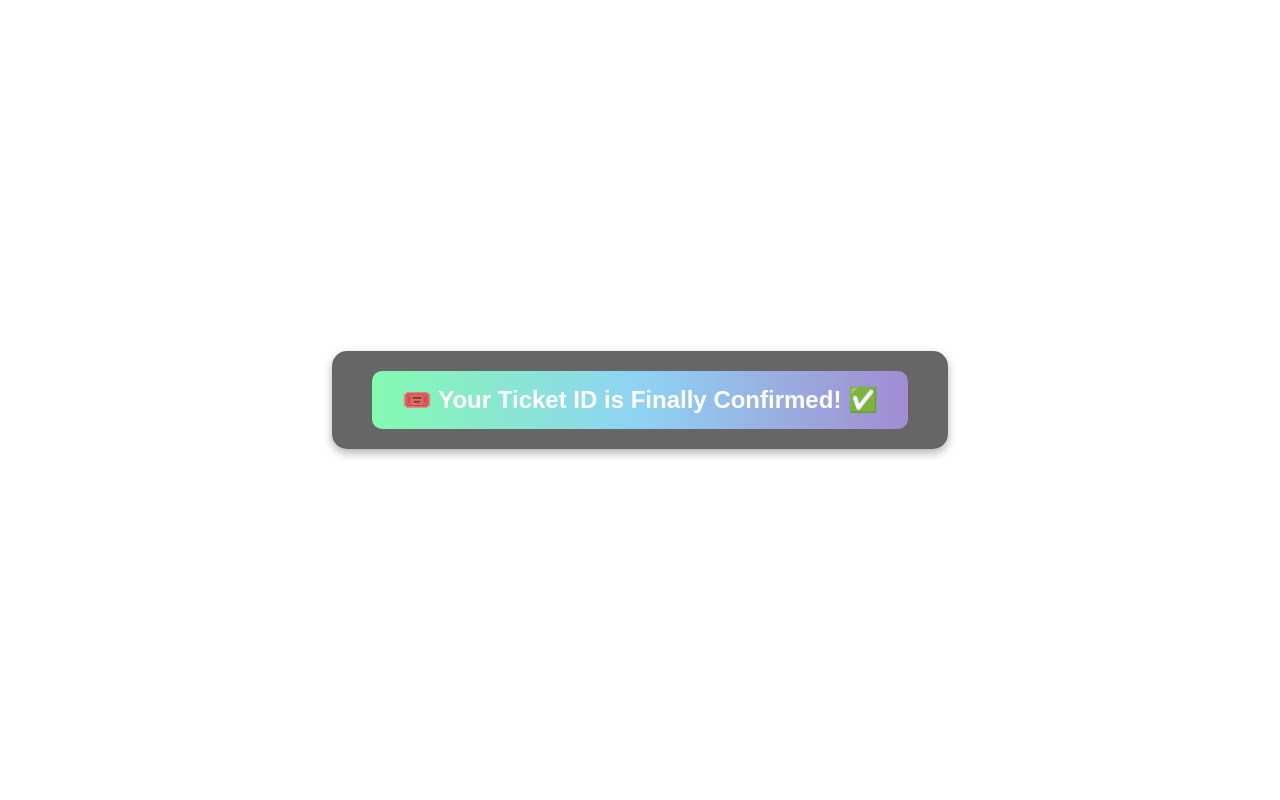
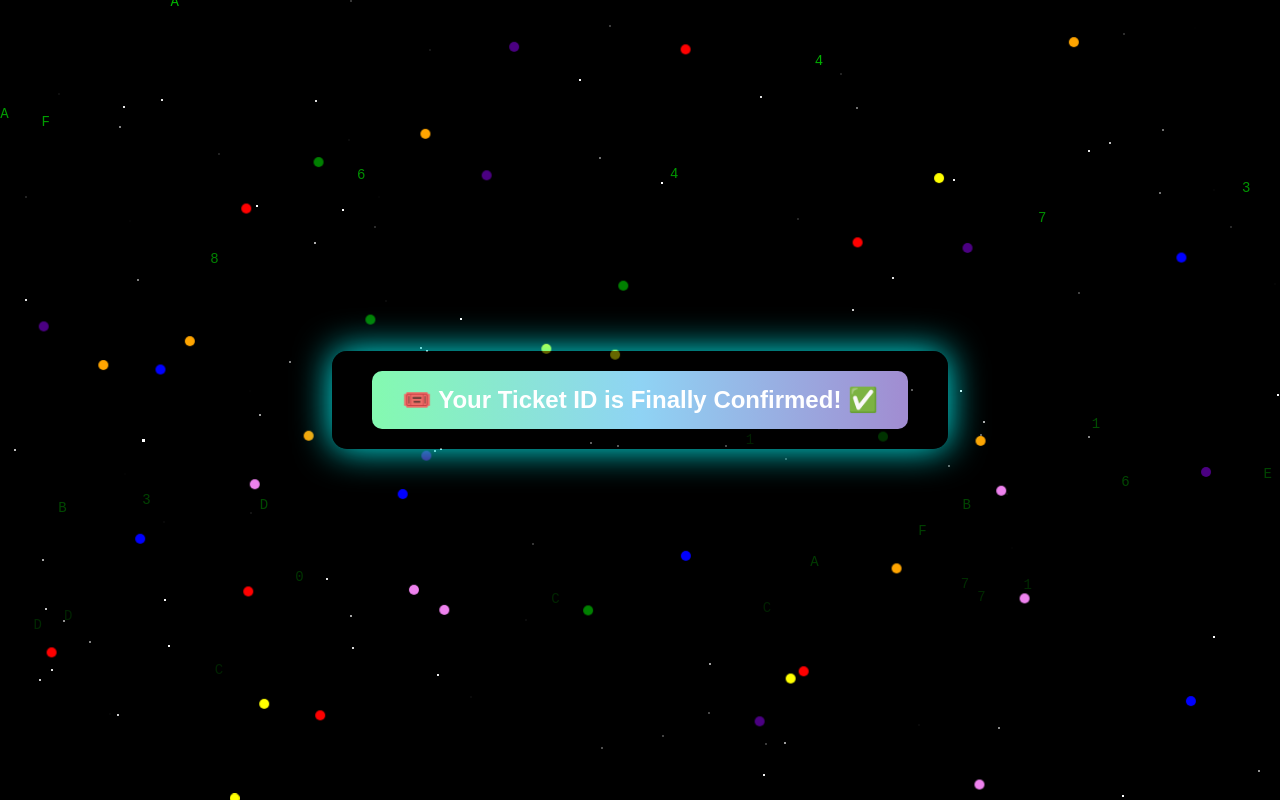
Before and after one commit to survi09mukherjee/confirm, a plain HTML site: page index.htm in a window 1280 px wide. Drawn offline with Linux system fonts and the light colour scheme.

Commit message:
index.htm

```diff
--- a/index.htm
+++ b/index.htm
@@ -14,18 +14,22 @@
             align-items: center;
             justify-content: center;
             height: 100vh;
-            background: url('background.gif') no-repeat center center fixed;
-            background-size: cover;
+            overflow: hidden;
+            background: black;
+            position: relative;
         }
 
+        /* Ticket Confirmation Box */
         .confirmation-box {
             background: rgba(0, 0, 0, 0.6);
             padding: 20px 40px;
             border-radius: 15px;
-            box-shadow: 0 4px 10px rgba(0, 0, 0, 0.3);
+            box-shadow: 0 4px 20px rgba(0, 255, 255, 0.8);
+            position: relative;
+            z-index: 5;
+            animation: glowPulse 2s infinite alternate;
         }
 
-        /* Gradient Bar */
         .gradient-bar {
             display: inline-block;
             padding: 15px 30px;
@@ -41,15 +45,168 @@
             50% { background: linear-gradient(90deg, #84fab0, #8fd3f4, #a18cd1); }
             100% { background: linear-gradient(90deg, #ff9a9e, #fad0c4, #ffdde1); }
         }
+
+        @keyframes glowPulse {
+            0% { box-shadow: 0 0 20px rgba(0, 255, 255, 0.8); }
+            100% { box-shadow: 0 0 40px rgba(0, 255, 255, 1); }
+        }
+
+        /* Twinkling Stars */
+        .stars {
+            position: absolute;
+            width: 100%;
+            height: 100%;
+            overflow: hidden;
+            top: 0;
+            left: 0;
+            z-index: 1;
+        }
+
+        .star {
+            position: absolute;
+            width: 2px;
+            height: 2px;
+            background: white;
+            opacity: 0;
+            animation: twinkle 5s infinite ease-in-out;
+        }
+
+        @keyframes twinkle {
+            0%, 100% { opacity: 0; transform: scale(1); }
+            50% { opacity: 1; transform: scale(1.5); }
+        }
+
+        /* Floating Particles */
+        .particles {
+            position: absolute;
+            width: 100%;
+            height: 100%;
+            overflow: hidden;
+            z-index: 2;
+        }
+
+        .particle {
+            position: absolute;
+            width: 10px;
+            height: 10px;
+            border-radius: 50%;
+            opacity: 0.8;
+            animation: floatAnimation 8s infinite linear;
+        }
+
+        @keyframes floatAnimation {
+            0% { transform: translate(0, 0); opacity: 1; }
+            25% { transform: translate(50px, -80px); }
+            50% { transform: translate(-50px, 80px); }
+            75% { transform: translate(80px, -50px); }
+            100% { transform: translate(-80px, 50px); opacity: 1; }
+        }
+
+        /* Falling Matrix Code */
+        .matrix-code {
+            position: absolute;
+            width: 100%;
+            height: 100%;
+            overflow: hidden;
+            z-index: 3;
+        }
+
+        .matrix-char {
+            position: absolute;
+            color: rgba(0, 255, 0, 0.8);
+            font-size: 14px;
+            font-family: monospace;
+            opacity: 0;
+            animation: fall 5s linear infinite;
+        }
+
+        @keyframes fall {
+            0% { opacity: 1; transform: translateY(-100%); }
+            100% { opacity: 0; transform: translateY(100vh); }
+        }
     </style>
 </head>
 <body>
 
-    <div class="confirmation-box">
+    <!-- Twinkling Stars -->
+    <div class="stars"></div>
+
+    <!-- Floating Particles -->
+    <div class="particles"></div>
+
+    <!-- Falling Matrix Code -->
+    <div class="matrix-code"></div>
+
+    <!-- Confirmation Box -->
+    <div class="confirmation-box" id="confirmationBox">
         <div class="gradient-bar">
             🎟️ Your Ticket ID is Finally Confirmed! ✅
         </div>
     </div>
 
+    <script>
+        // Play sound on page load
+        window.onload = function() {
+            let sound = new Audio('https://www.fesliyanstudios.com/play-mp3/387');
+            sound.volume = 0.3;
+            sound.play();
+        };
+
+        // Play beep sound when box is clicked
+        document.getElementById('confirmationBox').addEventListener('click', function() {
+            let beep = new Audio('https://www.fesliyanstudios.com/play-mp3/380');
+            beep.volume = 0.4;
+            beep.play();
+        });
+
+        // Generate Twinkling Stars
+        function generateStars() {
+            const starsContainer = document.querySelector('.stars');
+            for (let i = 0; i < 100; i++) {
+                let star = document.createElement('div');
+                star.classList.add('star');
+                star.style.left = `${Math.random() * 100}vw`;
+                star.style.top = `${Math.random() * 100}vh`;
+                star.style.animationDuration = `${Math.random() * 3 + 2}s`;
+                starsContainer.appendChild(star);
+            }
+        }
+
+        // Generate Floating Particles (VIBGYOR Colors)
+        function generateParticles() {
+            const particlesContainer = document.querySelector('.particles');
+            const colors = ['red', 'orange', 'yellow', 'green', 'blue', 'indigo', 'violet'];
+            for (let i = 0; i < 50; i++) {
+                let particle = document.createElement('div');
+                particle.classList.add('particle');
+                particle.style.left = `${Math.random() * 100}vw`;
+                particle.style.top = `${Math.random() * 100}vh`;
+                particle.style.background = colors[i % colors.length];
+                particle.style.animationDuration = `${Math.random() * 5 + 3}s`;
+                particlesContainer.appendChild(particle);
+            }
+        }
+
+        // Generate Falling Matrix Code
+        function generateMatrixCode() {
+            const matrixContainer = document.querySelector('.matrix-code');
+            const characters = '0123456789ABCDEF';
+            for (let i = 0; i < 30; i++) {
+                let char = document.createElement('div');
+                char.classList.add('matrix-char');
+                char.innerText = characters[Math.floor(Math.random() * characters.length)];
+                char.style.left = `${Math.random() * 100}vw`;
+                char.style.top = `-${Math.random() * 10}vh`;
+                char.style.animationDuration = `${Math.random() * 5 + 3}s`;
+                matrixContainer.appendChild(char);
+            }
+        }
+
+        // Generate Effects
+        generateStars();
+        generateParticles();
+        generateMatrixCode();
+    </script>
+
 </body>
 </html>
```
